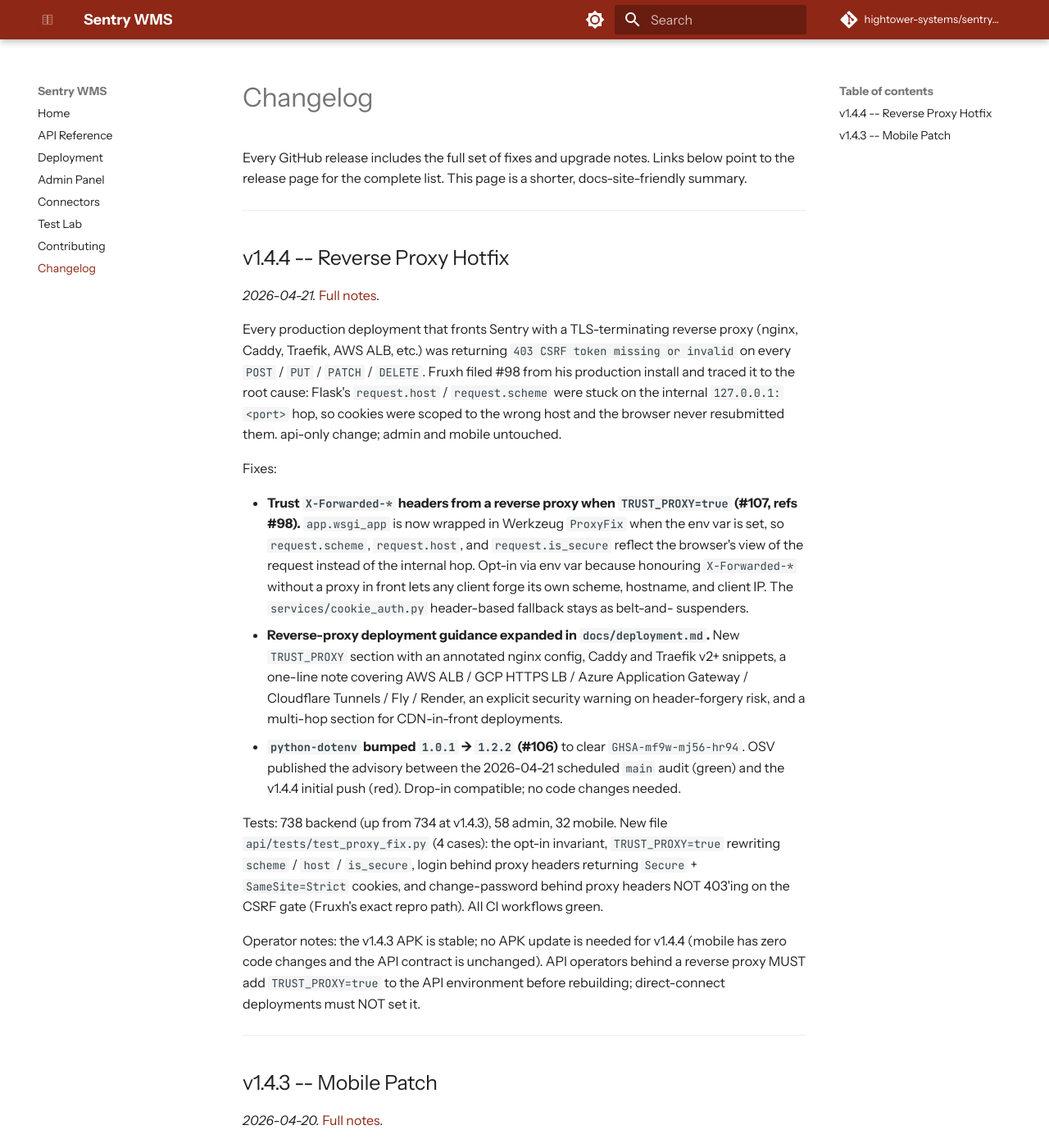
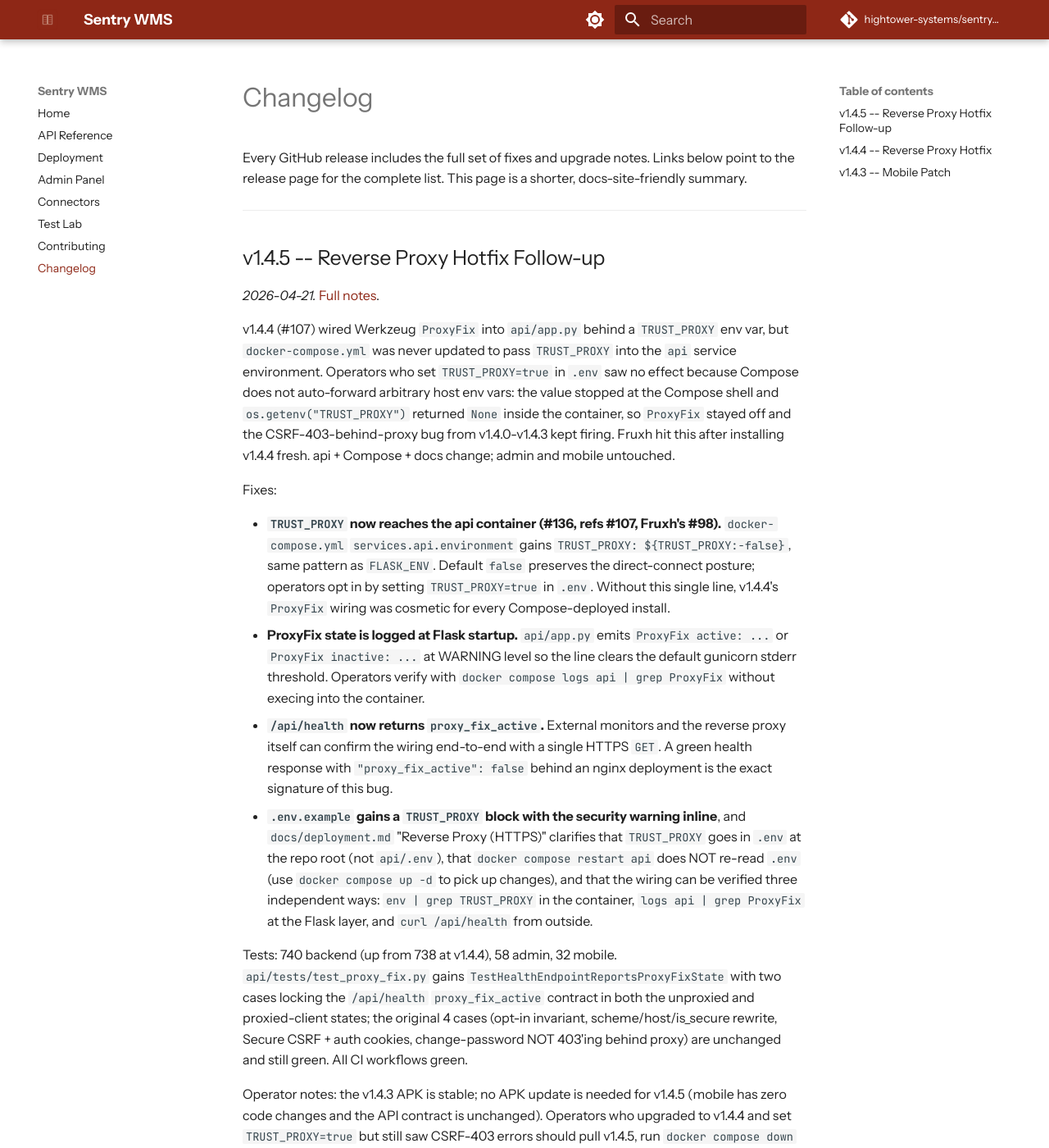
Before and after one commit to hightower-systems/sentry-wms, an MkDocs documentation site: the page built from docs/changelog.md, in a window 1280 px wide and 1400 px high. Shown: the whole window at 82% size. Built offline with MkDocs 1.6.1 and Material for MkDocs 9.7.7, drawn with Linux system fonts in a browser that asks for light colours; comment, search, counter and statistics services are not loaded; some of the changed text lies outside the part shown.

Commit message:
docs: update MkDocs site for v1.4.5 release
Adds the v1.4.5 "Reverse Proxy Hotfix Follow-up" entry at the top of
the docs-site changelog, matching the structure of the v1.4.1 /
v1.4.2 / v1.4.3 / v1.4.4 entries: date + full-notes link, short
intro paragraph, grouped Fixes bullets, Tests summary, Operator
notes.

Highlights:
  - #136 Compose wiring that v1.4.4 silently missed (refs #107,
    Fruxh's #98)
  - ProxyFix state logged at startup (WARNING level so it clears
    the default gunicorn stderr threshold)
  - /api/health gains proxy_fix_active for external verification
  - .env.example TRUST_PROXY block + deployment.md .env-location
    and up -d vs restart clarifications

Operator notes specifically call out that the v1.4.3 APK stays
stable (no APK update needed for v1.4.5), and that operators who
upgraded to v1.4.4 with TRUST_PROXY=true in .env but still saw
CSRF-403 errors should pull v1.4.5 and run `down && build && up -d`,
NOT just `restart`.

```diff
--- a/docs/changelog.md
+++ b/docs/changelog.md
@@ -3,6 +3,66 @@
 Every GitHub release includes the full set of fixes and upgrade notes.
 Links below point to the release page for the complete list. This page
 is a shorter, docs-site-friendly summary.
+
+---
+
+## v1.4.5 -- Reverse Proxy Hotfix Follow-up
+
+*2026-04-21.* [Full notes](https://github.com/hightower-systems/sentry-wms/releases/tag/v1.4.5).
+
+v1.4.4 (#107) wired Werkzeug `ProxyFix` into `api/app.py` behind a
+`TRUST_PROXY` env var, but `docker-compose.yml` was never updated to
+pass `TRUST_PROXY` into the `api` service environment. Operators who
+set `TRUST_PROXY=true` in `.env` saw no effect because Compose does
+not auto-forward arbitrary host env vars: the value stopped at the
+Compose shell and `os.getenv("TRUST_PROXY")` returned `None` inside
+the container, so `ProxyFix` stayed off and the CSRF-403-behind-proxy
+bug from v1.4.0-v1.4.3 kept firing. Fruxh hit this after installing
+v1.4.4 fresh. api + Compose + docs change; admin and mobile untouched.
+
+Fixes:
+
+- **`TRUST_PROXY` now reaches the api container (#136, refs #107,
+  Fruxh's #98).** `docker-compose.yml` `services.api.environment`
+  gains `TRUST_PROXY: ${TRUST_PROXY:-false}`, same pattern as
+  `FLASK_ENV`. Default `false` preserves the direct-connect posture;
+  operators opt in by setting `TRUST_PROXY=true` in `.env`. Without
+  this single line, v1.4.4's `ProxyFix` wiring was cosmetic for every
+  Compose-deployed install.
+- **ProxyFix state is logged at Flask startup.** `api/app.py` emits
+  `ProxyFix active: ...` or `ProxyFix inactive: ...` at WARNING level
+  so the line clears the default gunicorn stderr threshold.
+  Operators verify with `docker compose logs api | grep ProxyFix`
+  without execing into the container.
+- **`/api/health` now returns `proxy_fix_active`.** External monitors
+  and the reverse proxy itself can confirm the wiring end-to-end with
+  a single HTTPS `GET`. A green health response with
+  `"proxy_fix_active": false` behind an nginx deployment is the exact
+  signature of this bug.
+- **`.env.example` gains a `TRUST_PROXY` block with the security
+  warning inline**, and `docs/deployment.md` "Reverse Proxy (HTTPS)"
+  clarifies that `TRUST_PROXY` goes in `.env` at the repo root (not
+  `api/.env`), that `docker compose restart api` does NOT re-read
+  `.env` (use `docker compose up -d` to pick up changes), and that
+  the wiring can be verified three independent ways: `env | grep
+  TRUST_PROXY` in the container, `logs api | grep ProxyFix` at the
+  Flask layer, and `curl /api/health` from outside.
+
+Tests: 740 backend (up from 738 at v1.4.4), 58 admin, 32 mobile.
+`api/tests/test_proxy_fix.py` gains `TestHealthEndpointReportsProxyFixState`
+with two cases locking the `/api/health` `proxy_fix_active` contract
+in both the unproxied and proxied-client states; the original 4 cases
+(opt-in invariant, scheme/host/is_secure rewrite, Secure CSRF + auth
+cookies, change-password NOT 403'ing behind proxy) are unchanged and
+still green. All CI workflows green.
+
+Operator notes: the v1.4.3 APK is stable; no APK update is needed for
+v1.4.5 (mobile has zero code changes and the API contract is
+unchanged). Operators who upgraded to v1.4.4 and set `TRUST_PROXY=true`
+but still saw CSRF-403 errors should pull v1.4.5, run `docker compose
+down && docker compose build && docker compose up -d` (NOT just
+`restart`), and confirm the wiring with `docker compose exec api env
+| grep TRUST_PROXY` and `curl /api/health`.
 
 ---
 
```
